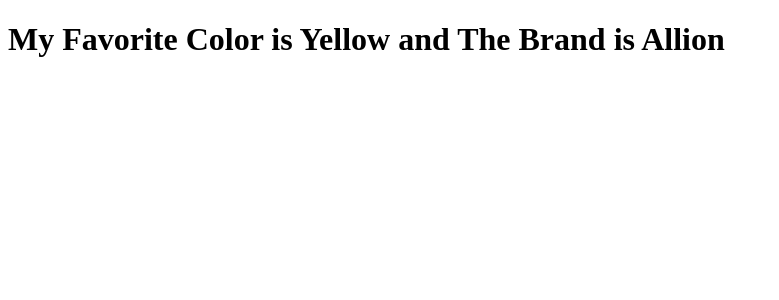
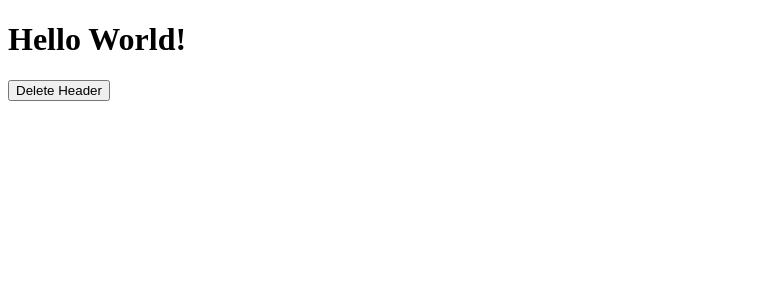
Before and after one commit to gitonga123/react-effective-meme, a React (Create React App) app in the folder react-speedy-hair/: page / in a window 1280 px wide. Shown: the top 300 px of the page, without its empty margins (0-779 px from the left). Built offline with nearby package versions, Linux system fonts and the light colour scheme.

Commit message:
React life cycle: Unmounting

```diff
--- a/react-speedy-hair/src/App.js
+++ b/react-speedy-hair/src/App.js
@@ -65,12 +65,50 @@
          </h1>
          <div id="div1"></div>
          <div id="div2"></div>
-         {/* <button type="button" onClick={this.changeColor}>Change Color</button> */}
+        <button type="button" onClick={this.changeColor}>Change Color</button>
        </div>
      );
   }
 }
 
-export default Header;
+class Container extends React.Component {
+  constructor(props) {
+    super(props);
+    this.state = { show: true }
+  }
+  delHeader = () => {
+    this.setState({show: false})
+  }
+
+  render() {
+    let myHeader;
+      if (this.state.show) {
+        myHeader = <Child />
+      };
+    return (
+      <div>
+        {myHeader}
+        <button type="button" onClick={this.delHeader}>
+          Delete Header
+        </button>
+      </div>
+     );
+  }
+}
+
+class Child extends React.Component {
+  componentWillUnmount() {
+    alert("The component named Header is about to be unmounted.");
+  }
+  render() {
+    return ( <h1>Hello World!</h1> );
+  }
+}
+
+// export default Child;
+
+export default Container;
+
+// export default Header;
 
 // export default Car;
```
